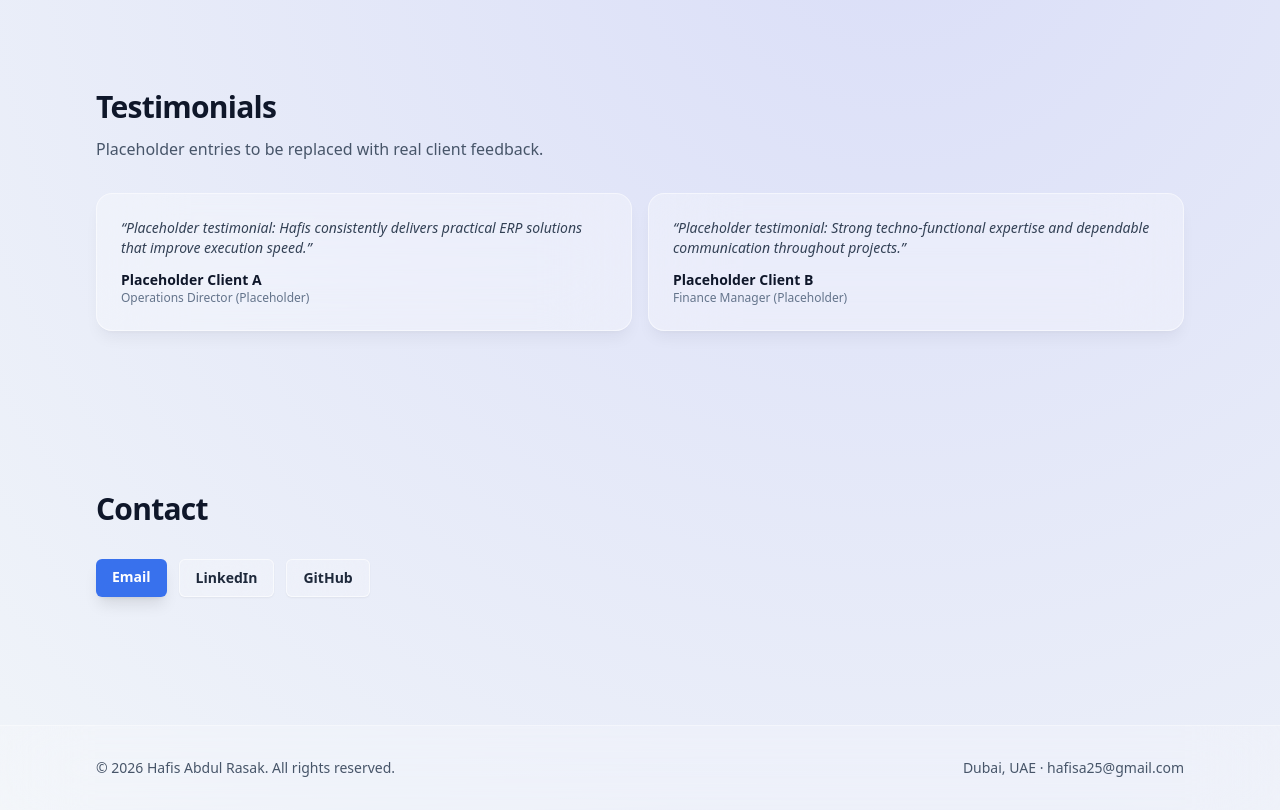
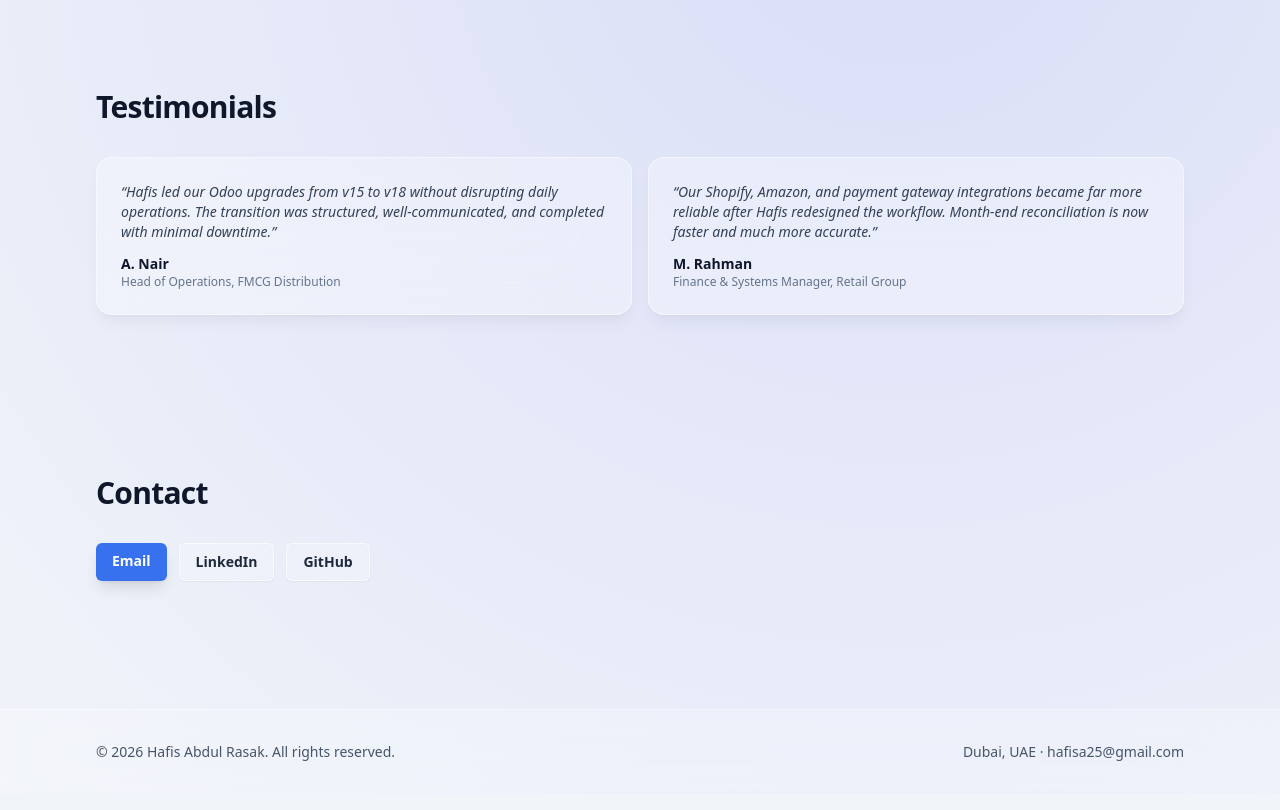
Before and after one commit to hafisabdulrasak/hafis-abdul-rasak, a Next.js app: page / in a window 1280 px wide. Shown: the part 3780-4590 px from the top of the page. Built offline with nearby package versions, Linux system fonts and the light colour scheme.

Commit message:
Update testimonials and add selected results fallback

```diff
--- a/app/page.tsx
+++ b/app/page.tsx
@@ -7,6 +7,11 @@ import { profile } from '@/data/profile';
 export default function HomePage() {
   const topExperience = profile.experience.slice(0, 3);
   const featuredProjects = profile.projects.slice(0, 3);
+  const realTestimonials = profile.testimonials.filter((t) => !t.placeholder);
+  const selectedResults = profile.experience
+    .flatMap((experience) => experience.highlights)
+    .filter((highlight) => /(improve|reduc|increase|minimal downtime|faster|accuracy|reliable|optimiz|automation|reconciliation)/i.test(highlight))
+    .slice(0, 4);
 
   return (
     <>
@@ -107,17 +112,29 @@ export default function HomePage() {
         </div>
       </Section>
 
-      <Section id="testimonials" title="Testimonials" description="Placeholder entries to be replaced with real client feedback.">
+      {realTestimonials.length > 0 ? (
+        <Section id="testimonials" title="Testimonials">
           <div className="grid gap-4 sm:grid-cols-2">
-          {profile.testimonials.map((testimonial) => (
+            {realTestimonials.map((testimonial) => (
               <Card key={testimonial.name}>
                 <p className="text-sm italic text-slate-700 dark:text-slate-300">“{testimonial.quote}”</p>
                 <p className="mt-3 text-sm font-semibold">{testimonial.name}</p>
-              <p className="text-xs text-slate-500 dark:text-slate-400">{testimonial.role} {testimonial.placeholder ? '(Placeholder)' : ''}</p>
+                <p className="text-xs text-slate-500 dark:text-slate-400">{testimonial.role}</p>
               </Card>
             ))}
           </div>
         </Section>
+      ) : (
+        <Section id="selected-results" title="Selected Results">
+          <Card>
+            <ul className="list-disc space-y-2 pl-5 text-sm text-slate-700 dark:text-slate-300">
+              {selectedResults.map((result) => (
+                <li key={result}>{result}</li>
+              ))}
+            </ul>
+          </Card>
+        </Section>
+      )}
 
       <Section id="contact" title="Contact">
         <div className="flex flex-wrap gap-3">
--- a/data/profile.ts
+++ b/data/profile.ts
@@ -202,16 +202,16 @@ export const profile: Profile = {
   ],
   testimonials: [
     {
-      name: 'Placeholder Client A',
-      role: 'Operations Director',
-      quote: 'Placeholder testimonial: Hafis consistently delivers practical ERP solutions that improve execution speed.',
-      placeholder: true,
+      name: 'A. Nair',
+      role: 'Head of Operations, FMCG Distribution',
+      quote:
+        'Hafis led our Odoo upgrades from v15 to v18 without disrupting daily operations. The transition was structured, well-communicated, and completed with minimal downtime.',
     },
     {
-      name: 'Placeholder Client B',
-      role: 'Finance Manager',
-      quote: 'Placeholder testimonial: Strong techno-functional expertise and dependable communication throughout projects.',
-      placeholder: true,
+      name: 'M. Rahman',
+      role: 'Finance & Systems Manager, Retail Group',
+      quote:
+        'Our Shopify, Amazon, and payment gateway integrations became far more reliable after Hafis redesigned the workflow. Month-end reconciliation is now faster and much more accurate.',
     },
   ],
 };
```
Lines whose indentation alone changed are shown as unchanged.
